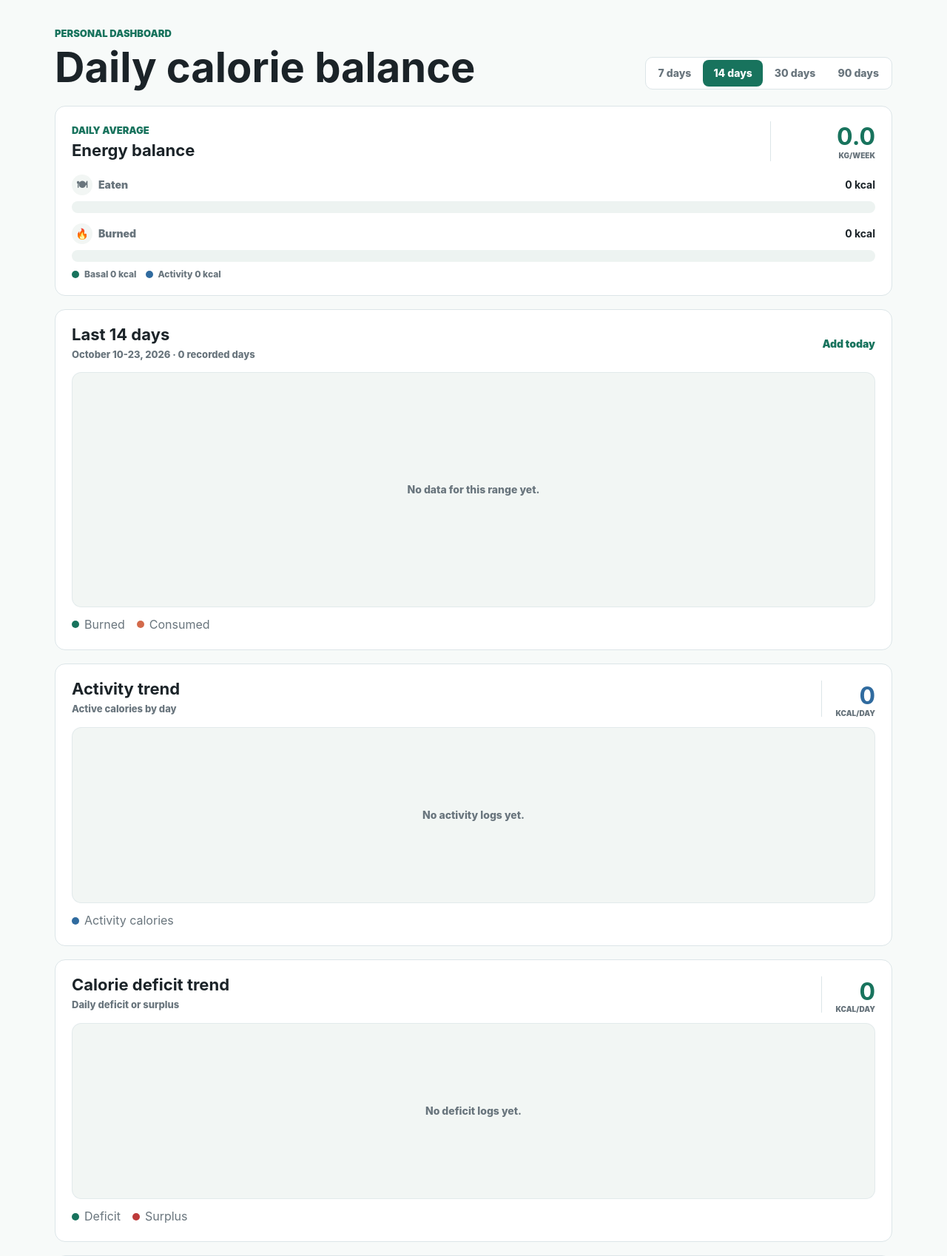
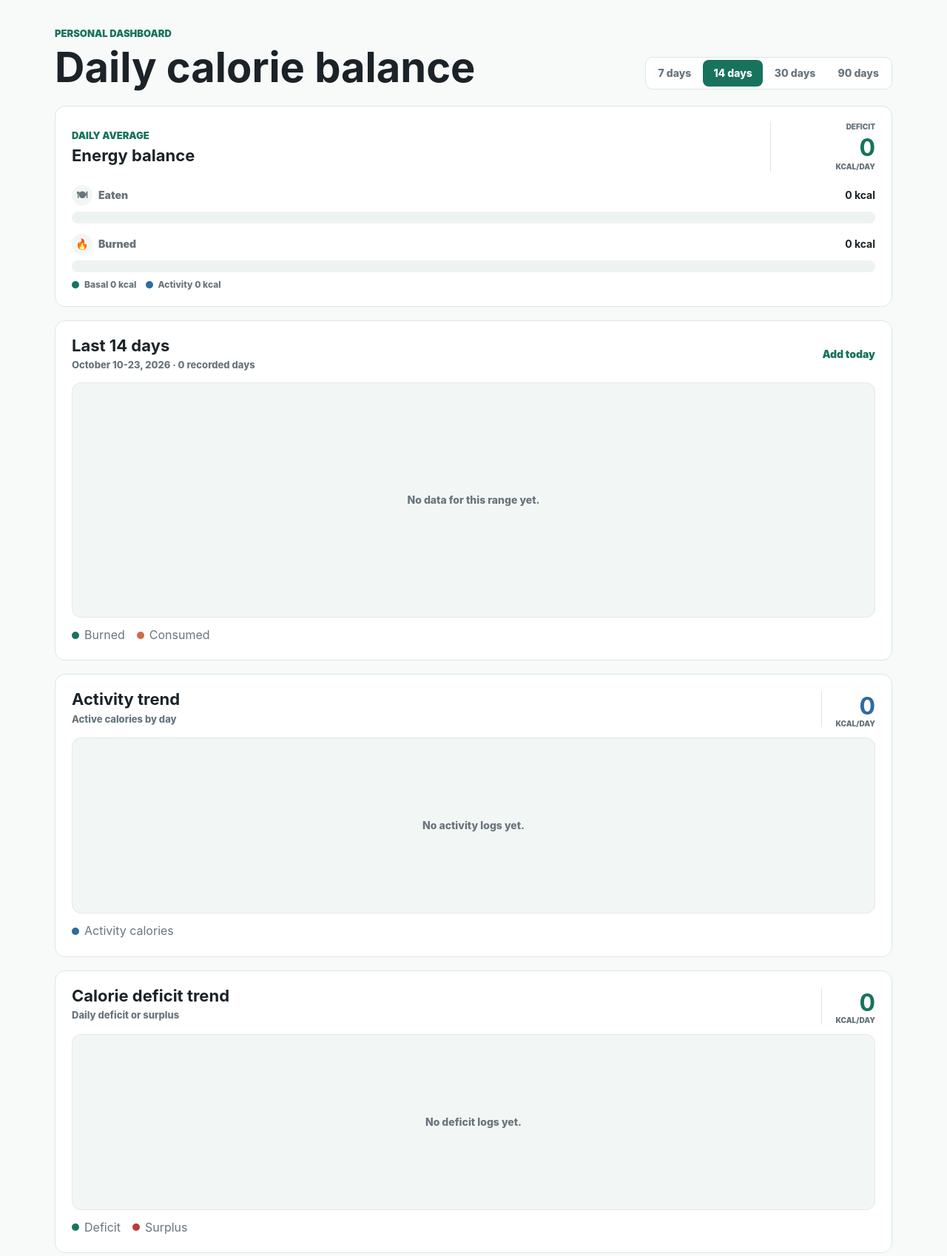
Before and after one commit to halilayyildiz/mydiet, a Flask app: page / in a window 1280 px wide. Shown: the part 66-1764 px from the top of the page at 74% size. Run offline with Flask 3, Linux system fonts and the light colour scheme; the visitor is signed in with stand-in values (Sample User, id 1); data that the repository does not hold is empty.

Commit message:
Show the period's average daily deficit in kcal again
Also make the date-based dashboard and weight tests use relative dates so
they keep passing as time moves on.

Co-Authored-By: Claude Opus 5.5 (1M context) <noreply@anthropic.com>

```diff
--- a/src/mydiet/app.py
+++ b/src/mydiet/app.py
@@ -40,7 +40,7 @@ from mydiet.nutrition import (
 from mydiet.settings import Settings, get_settings
 
 
-ASSET_VERSION = "20261023-5"
+ASSET_VERSION = "20261023-6"
 
 TEXTS = {
     "en": {
@@ -73,6 +73,7 @@ TEXTS = {
         "daily_deficit_or_surplus": "Daily deficit or surplus",
         "dashboard": "Dashboard",
         "kg_per_week": "kg/week",
+        "kcal_per_day": "kcal/day",
         "language": "Language",
         "date": "Date",
         "days": "days",
@@ -196,6 +197,7 @@ TEXTS = {
         "height": "Boy",
         "high": "Yüksek",
         "kg_per_week": "kg/hafta",
+        "kcal_per_day": "kcal/gün",
         "language": "Dil",
         "last_days": "Son {days} gün",
         "log_out": "Çıkış",
--- a/templates/dashboard.html
+++ b/templates/dashboard.html
@@ -16,15 +16,16 @@
     </form>
   </section>
 
-  <section class="balance-card {{ 'positive' if balance.weekly_kg_is_loss else 'negative' }}" aria-label="{{ t.daily_average_energy_balance }}">
+  <section class="balance-card {{ 'positive' if balance.deficit >= 0 else 'negative' }}" aria-label="{{ t.daily_average_energy_balance }}">
     <div class="balance-head">
       <div>
         <p class="eyebrow">{{ t.daily_average }}</p>
         <h2>{{ t.energy_balance }}</h2>
       </div>
       <div class="balance-result">
-        <strong>{{ balance.weekly_kg_display }}</strong>
-        <small>{{ t.kg_per_week }}</small>
+        <span>{{ t.deficit if balance.deficit >= 0 else t.surplus }}</span>
+        <strong>{{ balance.deficit_abs }}</strong>
+        <small>{{ t.kcal_per_day }}</small>
       </div>
     </div>
     <div class="balance-bars">
```
Also changed, not shown: tests/test_app.py (+14 -12 lines).
